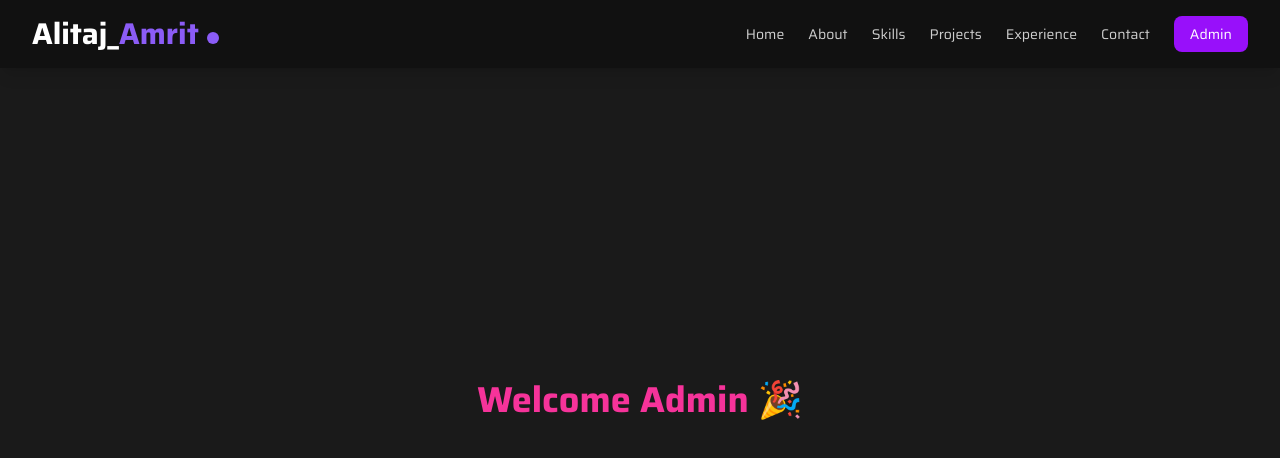
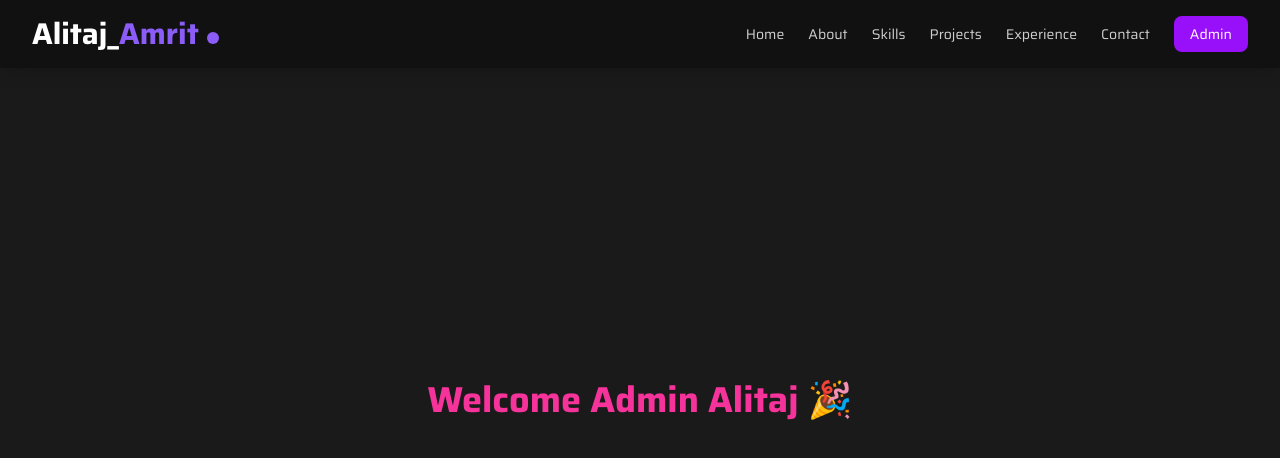
Before and after one commit to alitajalam/Alitaj_portf1, a React (Vite) app: page /admin-dashboard in a window 1280 px wide. Shown: the top 458 px of the page. Built offline with nearby package versions, Linux system fonts and the light colour scheme.

Commit message:
update admin name

```diff
--- a/src/pages/AdminDashboard.jsx
+++ b/src/pages/AdminDashboard.jsx
@@ -4,7 +4,7 @@ const AdminDashboard = () => {
 return (
     <div className="min-h-screen flex items-center justify-center">
     <h1 className="text-4xl font-bold text-pink-500">
-        Welcome Admin 🎉
+        Welcome Admin Alitaj 🎉
     </h1>
     </div>
 );
```
